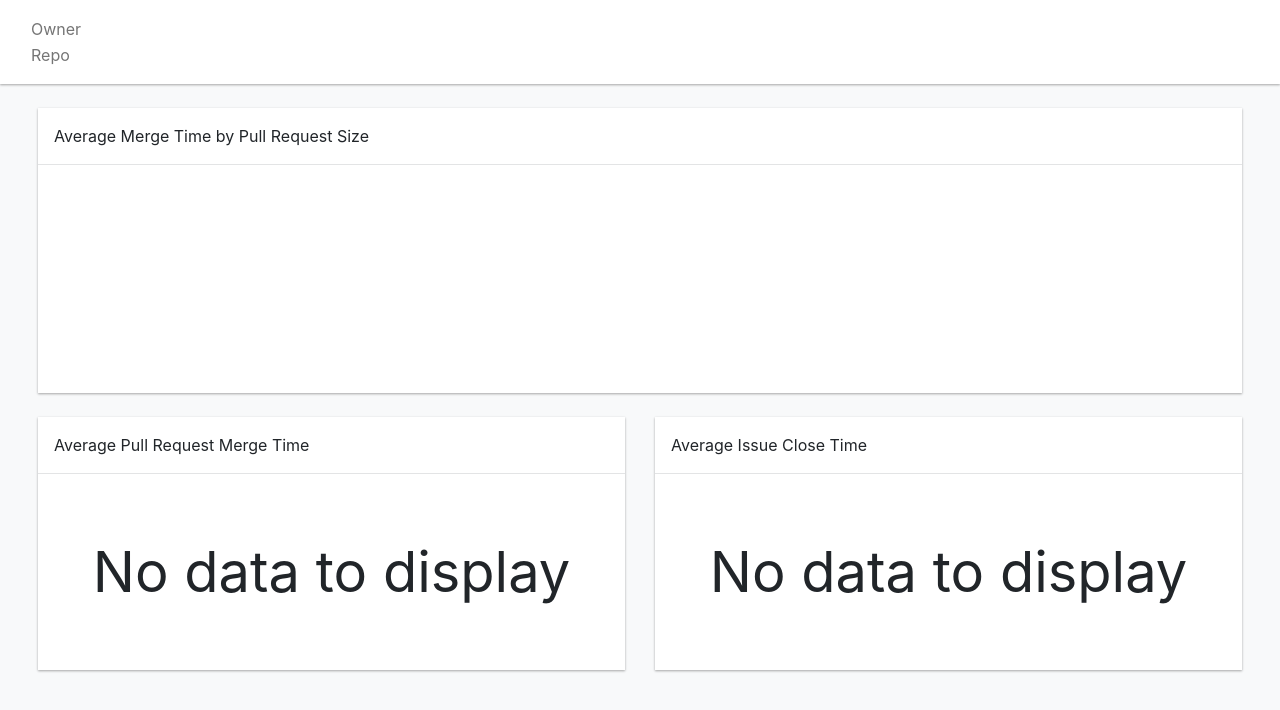
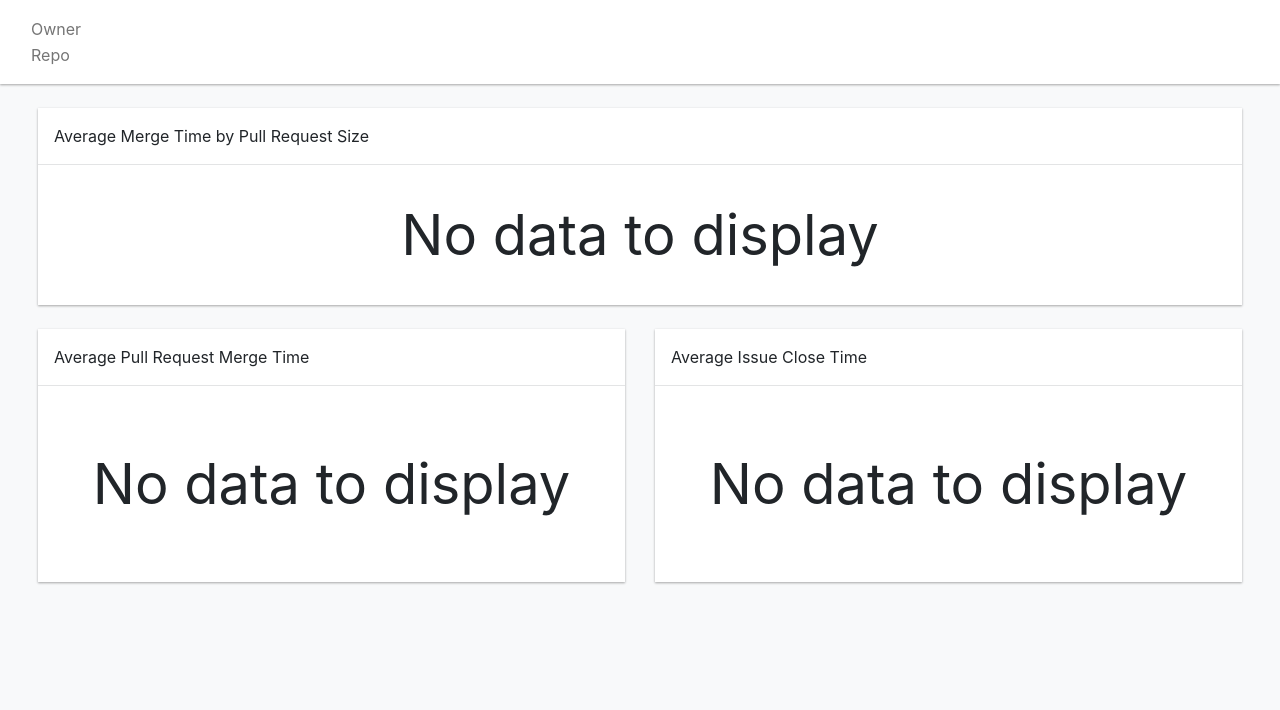
Before and after one commit to Masterfoni/startup-booster-gitboard, a React (Create React App) app: page / in a window 1280 px wide. Shown: the top 710 px of the page. Built offline with nearby package versions, Linux system fonts and the light colour scheme; no server answers.

Commit message:
Add hour terminantion to yAxis and improve component disposition when not ready to render the chart

```diff
--- a/src/components/bar-chart-card/BarChartCard.js
+++ b/src/components/bar-chart-card/BarChartCard.js
@@ -57,7 +57,10 @@ class BarChartCard extends Component {
           yAxes: [
             {
               ticks: {
-                beginAtZero: true
+                beginAtZero: true,
+                callback: function(value, index, values) {
+                  return value + "h";
+                }
               }
             }
           ]
@@ -67,7 +70,7 @@ class BarChartCard extends Component {
   }
 
   componentDidUpdate() {
-    if (this.props.chartData != null) {
+    if (this.props.chartData) {
       this.buildChart();
     }
   }
@@ -80,7 +83,11 @@ class BarChartCard extends Component {
         </div>
         <div className="bar-chart-card-body">
           <div>
-            <canvas id="defBarChart" />
+            {this.props.chartData ? (
+              <canvas id="defBarChart" />
+            ) : (
+              "No data to display"
+            )}
           </div>
         </div>
       </div>
```
